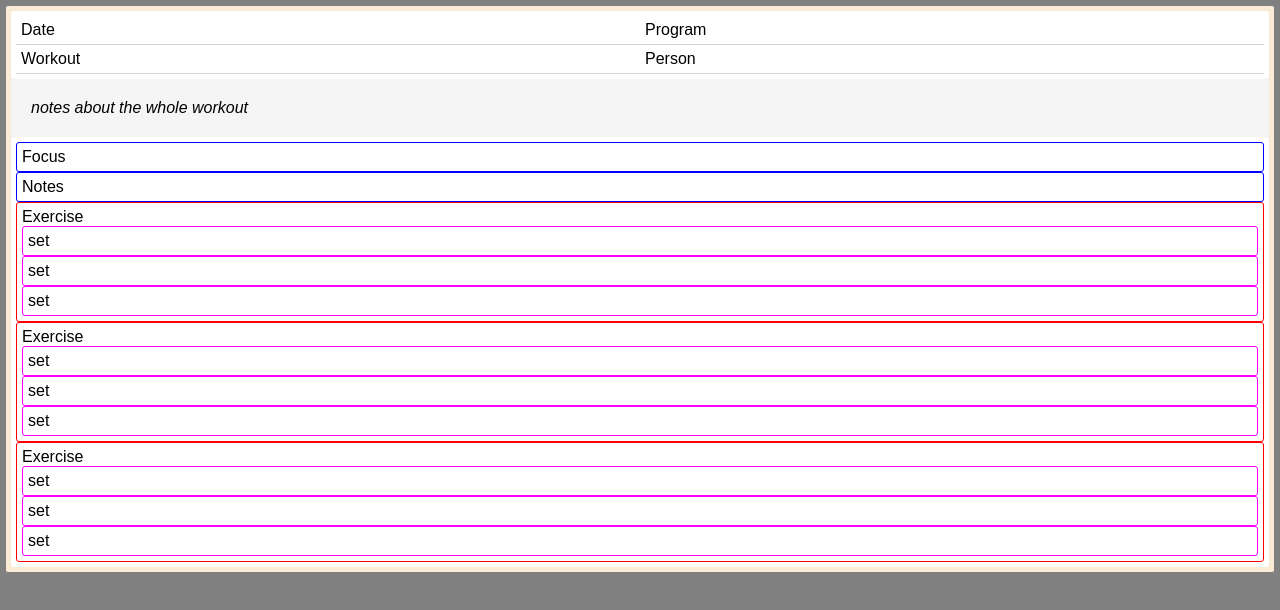
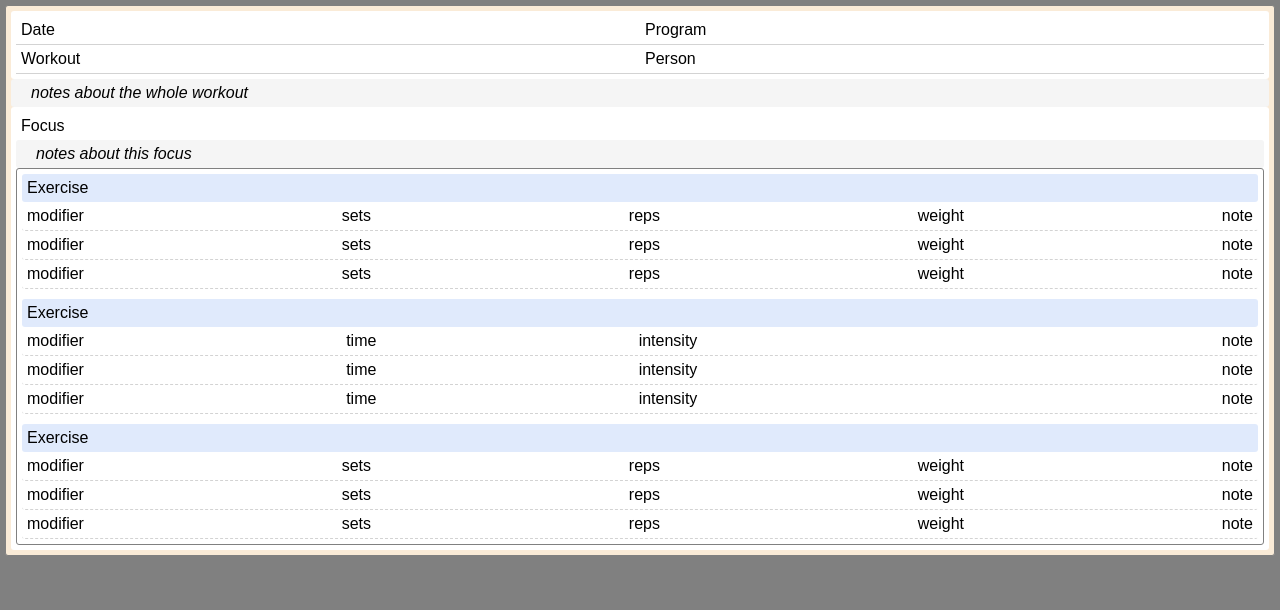
Before and after one commit to tommaho/iron, a plain HTML site: page template.html in a window 1280 px wide. Drawn offline with Linux system fonts and the light colour scheme.

Commit message:
Styling template

```diff
--- a/styles/style.css
+++ b/styles/style.css
@@ -37,17 +37,18 @@ div {
   border-bottom: 1px solid lightgray;
   border-radius: 0px;
 }
-.page-notes-top {
+.page-notes-top,
+.focus-notes {
   font-weight: lighter;
   font-style: italic;
   background-color: rgb(245, 245, 245);
-  padding: 20px;
+  padding-left: 20px;
 }
 
 .focus-notes,
 .focus-header {
   flex: 1 1 100%;
-  border: 1px solid blue;
+  /* border: 1px solid blue; */
 }
 
 .exercise-container {
@@ -55,15 +56,21 @@ div {
   padding: 0px;
   flex-direction: column;
   width: 100%;
+  border: 1px solid grey;
 }
 
+.exercise-header {
+  background-color: rgba(100, 148, 237, 0.195);
+}
 .exercise {
   flex: 1, 1, 100%;
   box-sizing: border-box;
   margin: 0px;
-  border: 1px solid red;
+  /* border: 1px solid grey; */
 }
 
 .set {
-  border: 1px solid magenta;
+  border-bottom: 1px dashed lightgray;
+  display: flex;
+  justify-content: space-between;
 }
--- a/template.html
+++ b/template.html
@@ -28,28 +28,82 @@
       <div class="focus-container">
         <div class="focus-header">Focus</div>
 
-        <div class="focus-notes">Notes</div>
+        <div class="focus-notes">notes about this focus</div>
 
         <div class="exercise-container">
           <div class="exercise">
-            Exercise
-            <div class="set">set</div>
-            <div class="set">set</div>
-            <div class="set">set</div>
+            <div class="exercise-header">Exercise</div>
+            <div class="set">
+              <span class="set-attribute">modifier</span>
+              <span class="set-attribute">sets</span>
+              <span class="set-attribute">reps</span>
+              <span class="set-attribute">weight</span>
+              <span class="set-attribute">note</span>
+            </div>
+            <div class="set">
+              <span class="set-attribute">modifier</span>
+              <span class="set-attribute">sets</span>
+              <span class="set-attribute">reps</span>
+              <span class="set-attribute">weight</span>
+              <span class="set-attribute">note</span>
+            </div>
+            <div class="set">
+              <span class="set-attribute">modifier</span>
+              <span class="set-attribute">sets</span>
+              <span class="set-attribute">reps</span>
+              <span class="set-attribute">weight</span>
+              <span class="set-attribute">note</span>
+            </div>
           </div>
 
           <div class="exercise">
-            Exercise
-            <div class="set">set</div>
-            <div class="set">set</div>
-            <div class="set">set</div>
+            <div class="exercise-header">Exercise</div>
+            <div class="set">
+              <span class="set-attribute">modifier</span>
+              <span class="set-attribute">time</span>
+              <span class="set-attribute">intensity</span>
+              <span class="set-attribute"></span>
+              <span class="set-attribute">note</span>
+            </div>
+            <div class="set">
+              <span class="set-attribute">modifier</span>
+              <span class="set-attribute">time</span>
+              <span class="set-attribute">intensity</span>
+              <span class="set-attribute"></span>
+              <span class="set-attribute">note</span>
+            </div>
+            <div class="set">
+              <span class="set-attribute">modifier</span>
+              <span class="set-attribute">time</span>
+              <span class="set-attribute">intensity</span>
+              <span class="set-attribute"></span>
+              <span class="set-attribute">note</span>
+            </div>
           </div>
 
           <div class="exercise">
-            Exercise
-            <div class="set">set</div>
-            <div class="set">set</div>
-            <div class="set">set</div>
+            <div class="exercise-header">Exercise</div>
+            <div class="set">
+              <span class="set-attribute">modifier</span>
+              <span class="set-attribute">sets</span>
+              <span class="set-attribute">reps</span>
+              <span class="set-attribute">weight</span>
+              <span class="set-attribute">note</span>
+            </div>
+            <div class="set">
+              <span class="set-attribute">modifier</span>
+              <span class="set-attribute">sets</span>
+              <span class="set-attribute">reps</span>
+              <span class="set-attribute">weight</span>
+              <span class="set-attribute">note</span>
+            </div>
+            <div class="set">
+              <span class="set-attribute">modifier</span>
+              <span class="set-attribute">sets</span>
+              <span class="set-attribute">reps</span>
+              <span class="set-attribute">weight</span>
+              <span class="set-attribute">note</span>
+            </div>
           </div>
         </div>
       </div>
```
